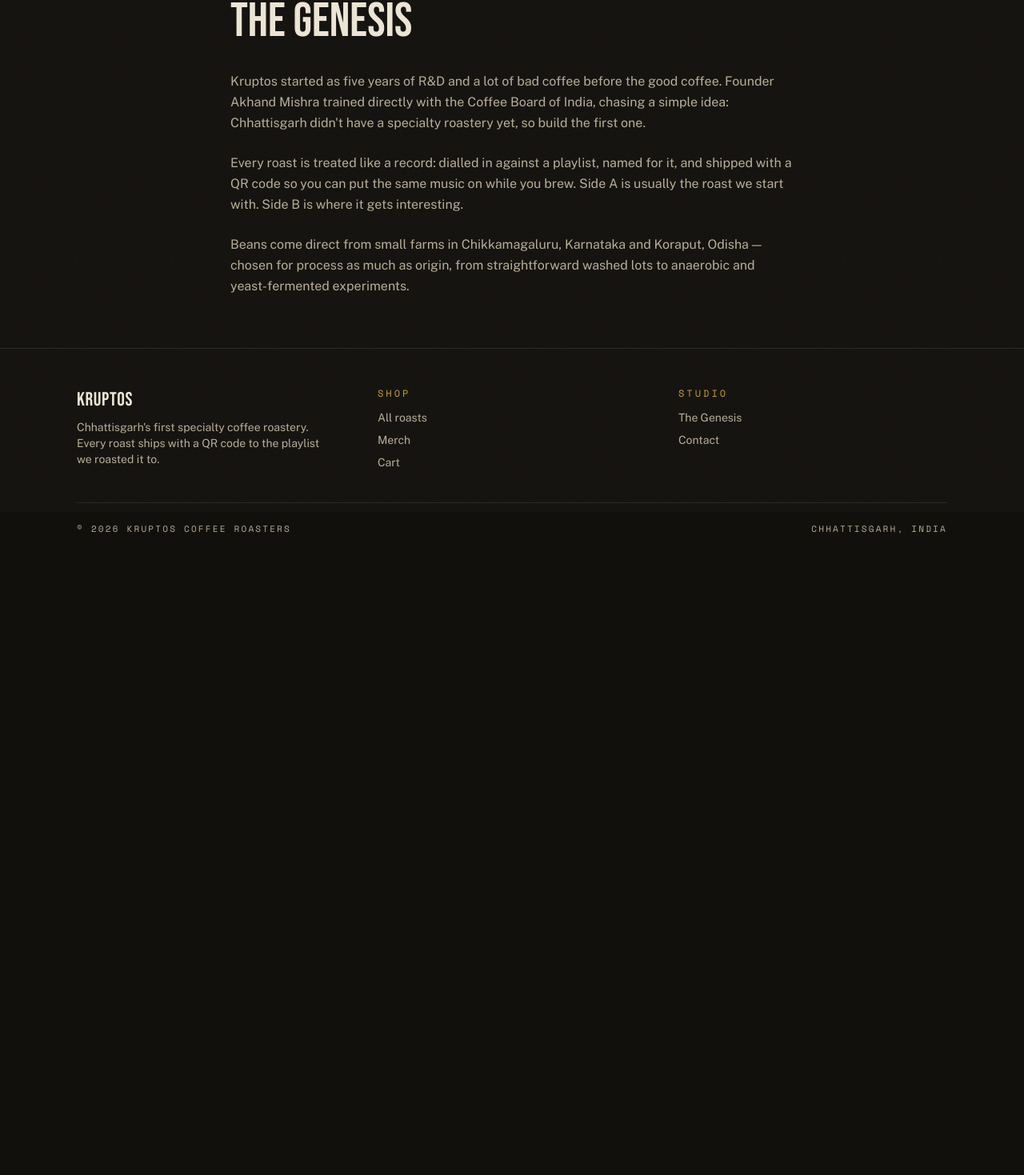
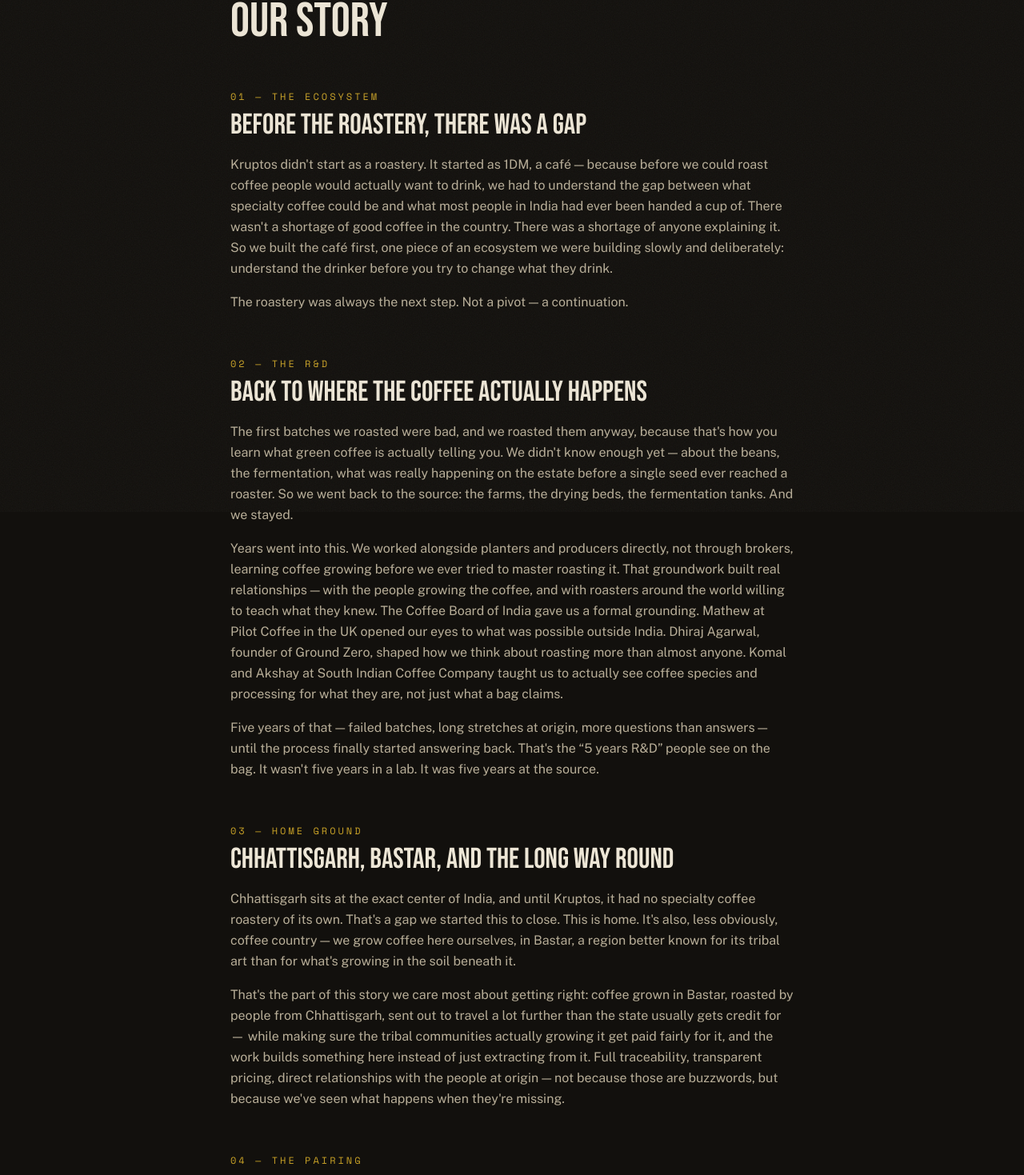
Before and after one commit to akhandmisra/kruptos-coffee, a Next.js app: page /about in a window 1280 px wide. Shown: the part 160-1629 px from the top of the page at 80% size. Before the commit the page ends 878 px from the top, so only its background shows below. Built offline with nearby package versions, Linux system fonts and the light colour scheme.

Commit message:
Update page.tsx

```diff
--- a/src/app/about/page.tsx
+++ b/src/app/about/page.tsx
@@ -1,4 +1,46 @@
-export const metadata = { title: "The Genesis — Kruptos Coffee Roasters" };
+export const metadata = { title: "Our Story — Kruptos Coffee Roasters" };
+
+const SECTIONS = [
+  {
+    eyebrow: "01 — The Ecosystem",
+    title: "Before the Roastery, There Was a Gap",
+    paragraphs: [
+      "Kruptos didn't start as a roastery. It started as 1DM, a café — because before we could roast coffee people would actually want to drink, we had to understand the gap between what specialty coffee could be and what most people in India had ever been handed a cup of. There wasn't a shortage of good coffee in the country. There was a shortage of anyone explaining it. So we built the café first, one piece of an ecosystem we were building slowly and deliberately: understand the drinker before you try to change what they drink.",
+      "The roastery was always the next step. Not a pivot — a continuation.",
+    ],
+  },
+  {
+    eyebrow: "02 — The R&D",
+    title: "Back to Where the Coffee Actually Happens",
+    paragraphs: [
+      "The first batches we roasted were bad, and we roasted them anyway, because that's how you learn what green coffee is actually telling you. We didn't know enough yet — about the beans, the fermentation, what was really happening on the estate before a single seed ever reached a roaster. So we went back to the source: the farms, the drying beds, the fermentation tanks. And we stayed.",
+      "Years went into this. We worked alongside planters and producers directly, not through brokers, learning coffee growing before we ever tried to master roasting it. That groundwork built real relationships — with the people growing the coffee, and with roasters around the world willing to teach what they knew. The Coffee Board of India gave us a formal grounding. Mathew at Pilot Coffee in the UK opened our eyes to what was possible outside India. Dhiraj Agarwal, founder of Ground Zero, shaped how we think about roasting more than almost anyone. Komal and Akshay at South Indian Coffee Company taught us to actually see coffee species and processing for what they are, not just what a bag claims.",
+      "Five years of that — failed batches, long stretches at origin, more questions than answers — until the process finally started answering back. That's the “5 years R&D” people see on the bag. It wasn't five years in a lab. It was five years at the source.",
+    ],
+  },
+  {
+    eyebrow: "03 — Home Ground",
+    title: "Chhattisgarh, Bastar, and the Long Way Round",
+    paragraphs: [
+      "Chhattisgarh sits at the exact center of India, and until Kruptos, it had no specialty coffee roastery of its own. That's a gap we started this to close. This is home. It's also, less obviously, coffee country — we grow coffee here ourselves, in Bastar, a region better known for its tribal art than for what's growing in the soil beneath it.",
+      "That's the part of this story we care most about getting right: coffee grown in Bastar, roasted by people from Chhattisgarh, sent out to travel a lot further than the state usually gets credit for — while making sure the tribal communities actually growing it get paid fairly for it, and the work builds something here instead of just extracting from it. Full traceability, transparent pricing, direct relationships with the people at origin — not because those are buzzwords, but because we've seen what happens when they're missing.",
+    ],
+  },
+  {
+    eyebrow: "04 — The Pairing",
+    title: "Coffee is Music. Music is Coffee.",
+    paragraphs: [
+      "Every Kruptos bag ships with a QR code to a playlist — not a gimmick, a belief. Good music does something to your head the same way a genuinely good cup of coffee does. Both are art, both reward attention, and we think they're better experienced together. Every roast gets a playlist we actually listened to while dialling it in, and it comes with you.",
+    ],
+  },
+  {
+    eyebrow: "05 — The Mission",
+    title: "Coffee for Every Household, Not Just Coffee People",
+    paragraphs: [
+      "We're not building this only for people who already know their process from their varietal. Kruptos is a micro-roastery — small, tracked batches, roasted to specialty standards, nothing rushed — but the ambition isn't small. We want honestly sourced, fairly paid-for coffee in every household across India, and eventually well beyond it. A few new formats are already on the way, built for exactly that: coffee that doesn't ask you to be an expert before you can enjoy it.",
+    ],
+  },
+];
 
 export default function AboutPage() {
   return (
@@ -7,28 +49,25 @@
         Liner Notes
       </p>
       <h1 className="mt-2 font-display text-5xl text-bone sm:text-6xl">
-        The Genesis
+        Our Story
       </h1>
 
-      <div className="mt-8 space-y-6 font-sans text-base leading-relaxed text-bone-dim">
-        <p>
-          Kruptos started as five years of R&amp;D and a lot of bad coffee
-          before the good coffee. Founder Akhand Mishra trained directly with
-          the Coffee Board of India, chasing a simple idea: Chhattisgarh
-          didn&apos;t have a specialty roastery yet, so build the first one.
-        </p>
-        <p>
-          Every roast is treated like a record: dialled in against a
-          playlist, named for it, and shipped with a QR code so you can put
-          the same music on while you brew. Side A is usually the roast we
-          start with. Side B is where it gets interesting.
-        </p>
-        <p>
-          Beans come direct from small farms in Chikkamagaluru, Karnataka and
-          Koraput, Odisha — chosen for process as much as origin, from
-          straightforward washed lots to anaerobic and yeast-fermented
-          experiments.
-        </p>
+      <div className="mt-14 space-y-14">
+        {SECTIONS.map((section) => (
+          <section key={section.title}>
+            <p className="font-mono text-xs uppercase tracking-[0.25em] text-crema">
+              {section.eyebrow}
+            </p>
+            <h2 className="mt-2 font-display text-3xl text-bone sm:text-4xl">
+              {section.title}
+            </h2>
+            <div className="mt-4 space-y-4 font-sans text-base leading-relaxed text-bone-dim">
+              {section.paragraphs.map((paragraph, i) => (
+                <p key={i}>{paragraph}</p>
+              ))}
+            </div>
+          </section>
+        ))}
       </div>
     </div>
   );
```
